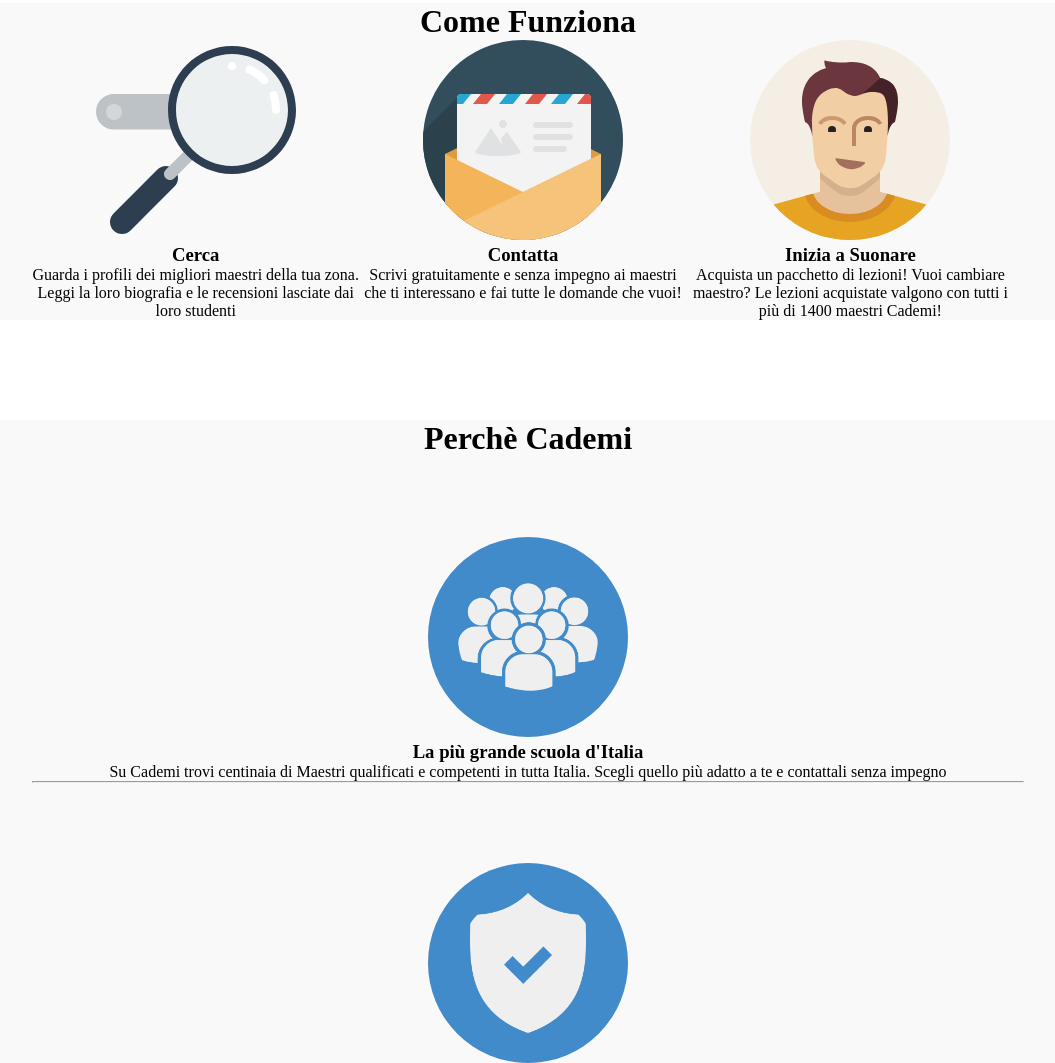
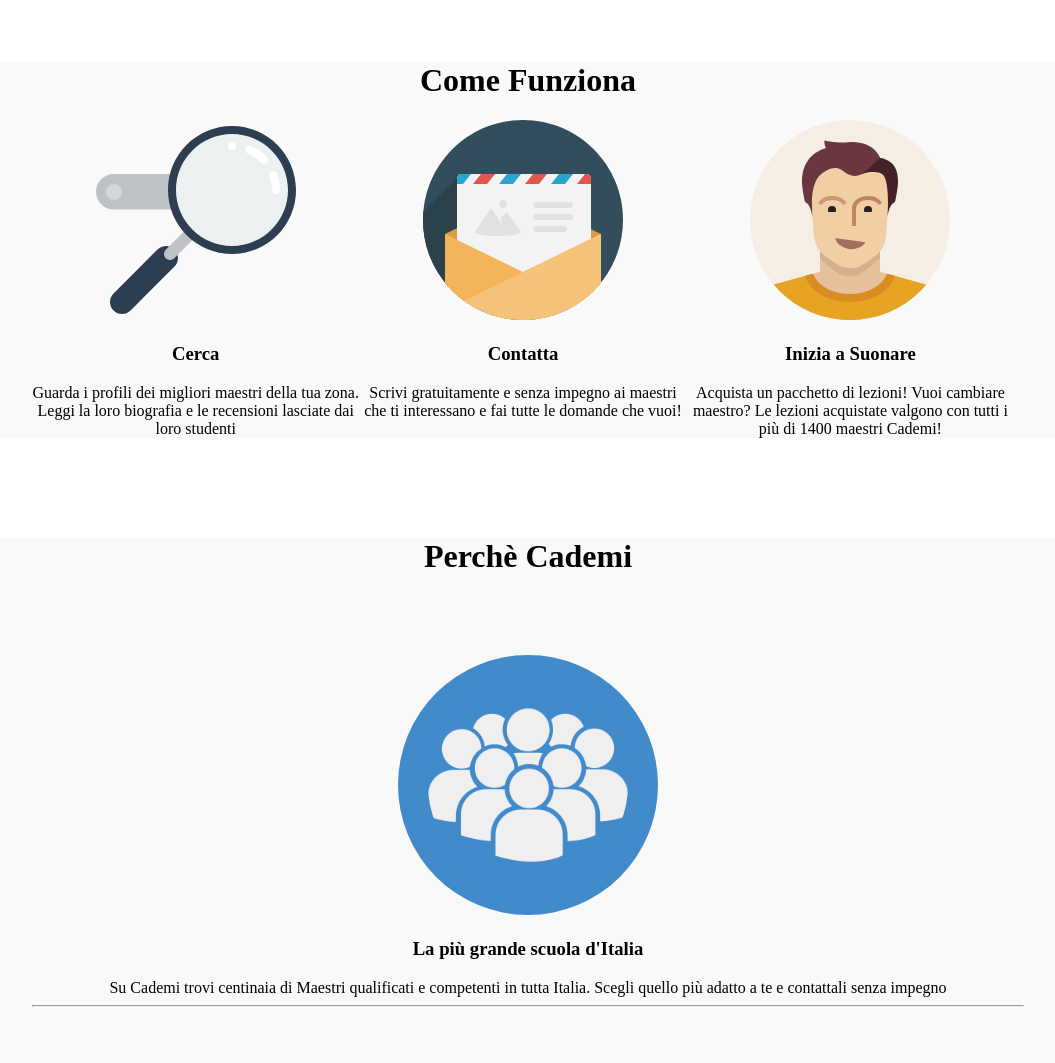
Before and after one commit to Peis13/html-css-resp-wannabe-12bool, a plain HTML site: page index.html in a window 1280 px wide. Shown: the part 510-1573 px from the top of the page, without its empty margins (112-1167 px from the left). Drawn offline with Linux system fonts and the light colour scheme.

Commit message:
Margins added

```diff
--- a/css/12bool.css
+++ b/css/12bool.css
@@ -203,7 +203,7 @@
 }
 
 /* Media Query > 992px */
-@media all and ( max-width: 768px ) {
+@media all and ( min-width: 992px ) {
 
   /* column */
   .col-lg-1 {
--- a/css/style.css
+++ b/css/style.css
@@ -1,3 +1,15 @@
+h1 {
+  margin: 21px 0;
+}
+h3 {
+  margin: 19px 0;
+}
+hr {
+  margin: 8px 0;
+}
+.container {
+  max-width: 100%;
+}
 .row {
   width: 992px;
   margin-left: auto;
@@ -48,6 +60,7 @@
 }
 
 #why .row img {
+  height: 260px;
   background-color: #428bca;
   border-radius: 50%;
   padding: 30px
```
